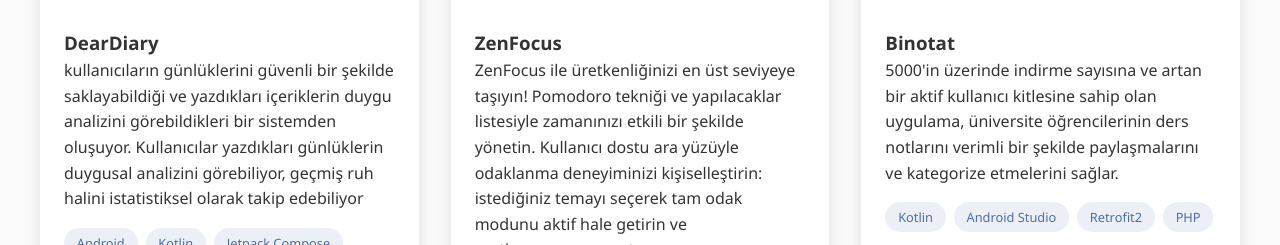
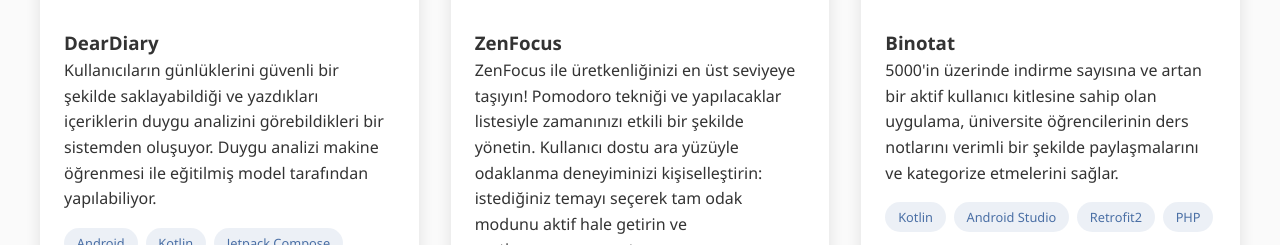
Before and after one commit to umutsaydam/portfolio, a plain HTML site: page index.html in a window 1280 px wide. Shown: the part 1227-1472 px from the top of the page. Drawn offline with Linux system fonts and the light colour scheme.

Commit message:
Update index.html

```diff
--- a/index.html
+++ b/index.html
@@ -519,8 +519,8 @@
                     <img src="img/dear_diary_logo.png" alt="Project 1" class="project-img">
                     <div class="project-content">
                         <h3>DearDiary</h3>
-                        <p>kullanıcıların günlüklerini güvenli bir şekilde saklayabildiği ve yazdıkları içeriklerin duygu analizini görebildikleri bir sistemden oluşuyor.
-                        Kullanıcılar yazdıkları günlüklerin duygusal analizini görebiliyor, geçmiş ruh halini istatistiksel olarak takip edebiliyor</p>
+                        <p> Kullanıcıların günlüklerini güvenli bir şekilde saklayabildiği ve yazdıkları içeriklerin duygu analizini görebildikleri bir sistemden oluşuyor.
+                        Duygu analizi makine öğrenmesi ile eğitilmiş model tarafından yapılabiliyor.</p>
                         <div class="project-tags">
                             <span class="project-tag">Android</span>
                             <span class="project-tag">Kotlin</span>
```
